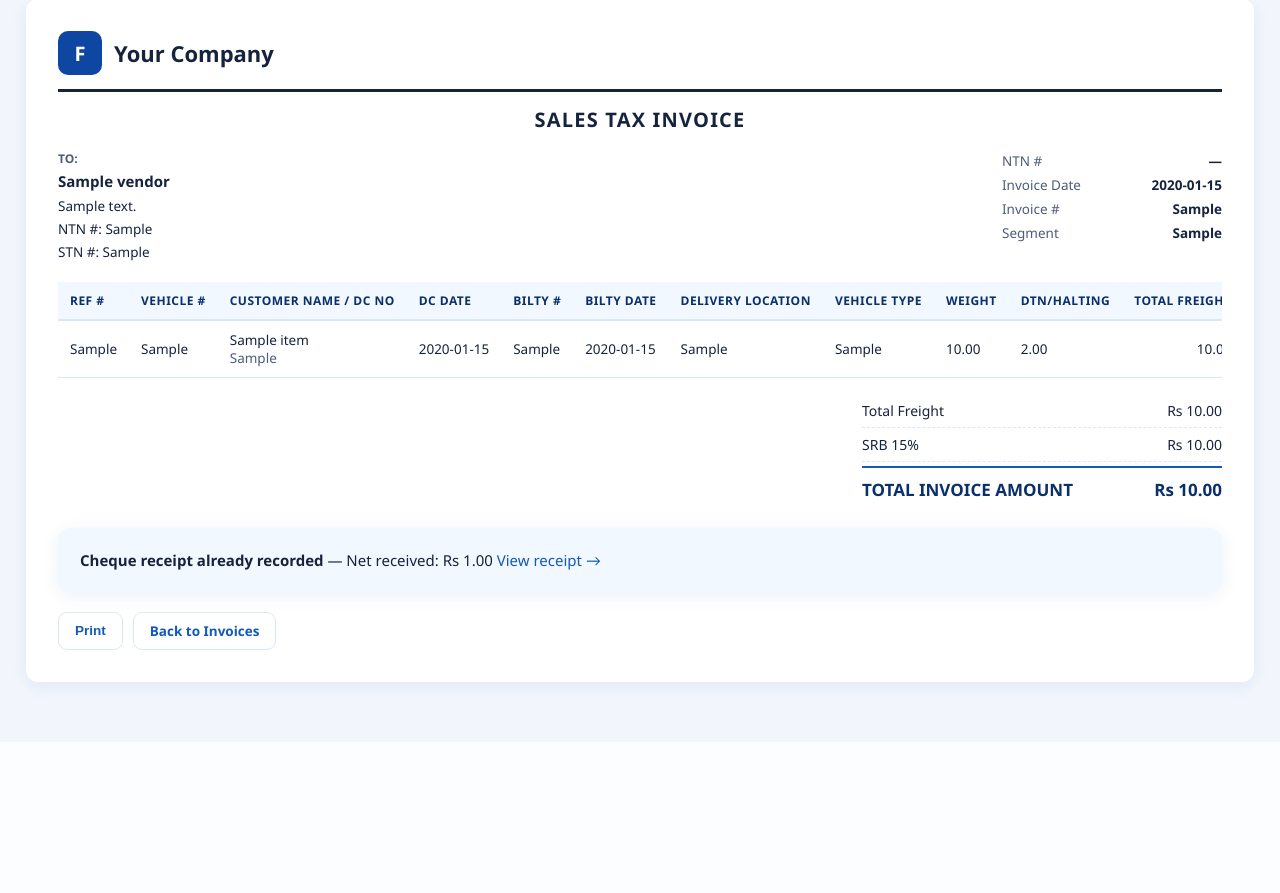
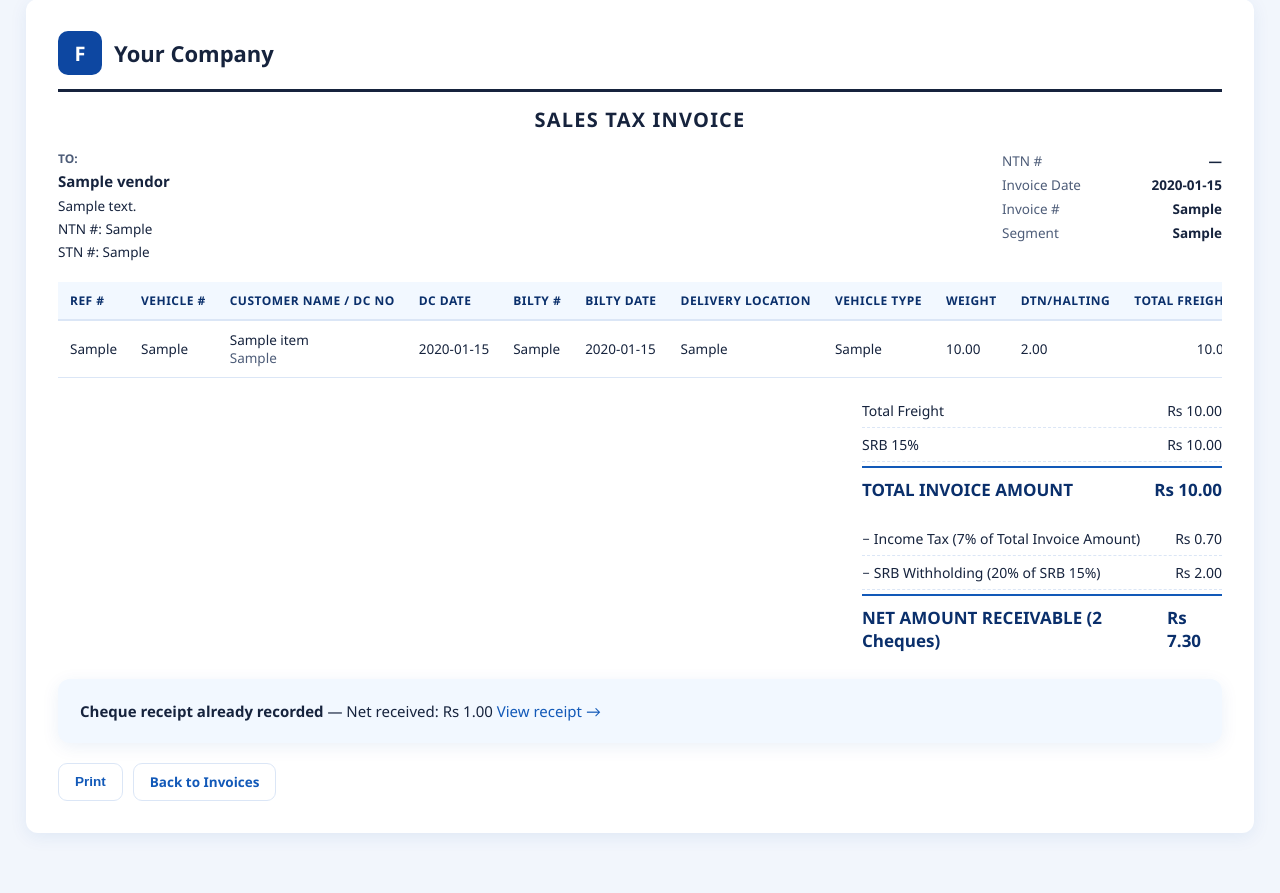
Before and after one commit to sheikhharis-gif/MIB, a Flask app: page /invoices/1 in a window 1280 px wide; the page is wider, and only the part inside the window is pictured. Shown: the part 170-1063 px from the top of that part. Before the commit the page ends 865 px from the top of that part, so only its background shows below. Run offline with Flask 3, Linux system fonts and the light colour scheme; a user stored in the database is signed in; data comes from the database, SQL or seed files in the repository; tables that the repository leaves empty hold one stand-in row (values such as "Sample post").

Commit message:
Show 7% income tax and 20% SRB withholding on invoice view
Invoice detail page now previews the payment deductions (Income Tax on
Total Invoice Amount, SRB Withholding on the 15% SRB) and resulting net
receivable, even before a cheque receipt is recorded.

```diff
--- a/routes/invoices.py
+++ b/routes/invoices.py
@@ -147,7 +147,16 @@ def new_vendor_total():
 def view(invoice_id):
     invoice = Invoice.query.get_or_404(invoice_id)
     company = get_profile()
-    return render_template("invoices/view.html", invoice=invoice, company=company)
+
+    income_tax_7pct = round(invoice.total_invoice_amount * 0.07, 2)
+    srb_withholding_20pct = round(invoice.srb_amount * 0.20, 2)
+    net_receivable = round(invoice.total_invoice_amount - income_tax_7pct - srb_withholding_20pct, 2)
+
+    return render_template(
+        "invoices/view.html", invoice=invoice, company=company,
+        income_tax_7pct=income_tax_7pct, srb_withholding_20pct=srb_withholding_20pct,
+        net_receivable=net_receivable,
+    )
 
 
 @invoices_bp.route("/<int:invoice_id>/receipt/new", methods=["GET", "POST"])
--- a/templates/invoices/view.html
+++ b/templates/invoices/view.html
@@ -78,6 +78,12 @@
     <div class="row grand"><span>TOTAL INVOICE AMOUNT</span><span>Rs {{ invoice.total_invoice_amount|money }}</span></div>
   </div>
 
+  <div class="invoice-totals" style="margin-top:14px;">
+    <div class="row"><span>&minus; Income Tax (7% of Total Invoice Amount)</span><span>Rs {{ income_tax_7pct|money }}</span></div>
+    <div class="row"><span>&minus; SRB Withholding (20% of SRB 15%)</span><span>Rs {{ srb_withholding_20pct|money }}</span></div>
+    <div class="row grand"><span>NET AMOUNT RECEIVABLE (2 Cheques)</span><span>Rs {{ net_receivable|money }}</span></div>
+  </div>
+
   {% if invoice.receipt %}
   <div class="panel no-print" style="margin-top:20px; background:var(--blue-50);">
     <strong>Cheque receipt already recorded</strong> — Net received: Rs {{ invoice.receipt.net_receivable|money }}
```
